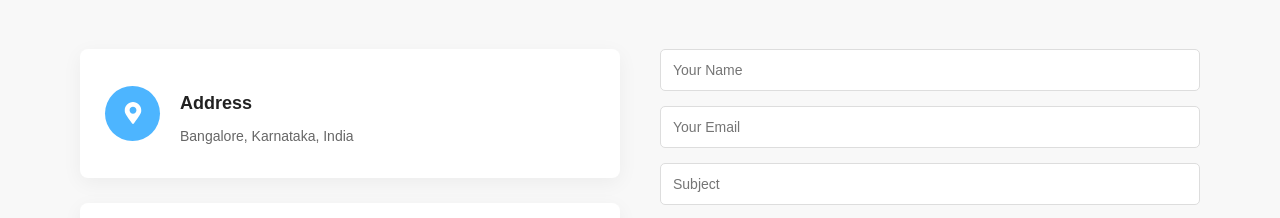
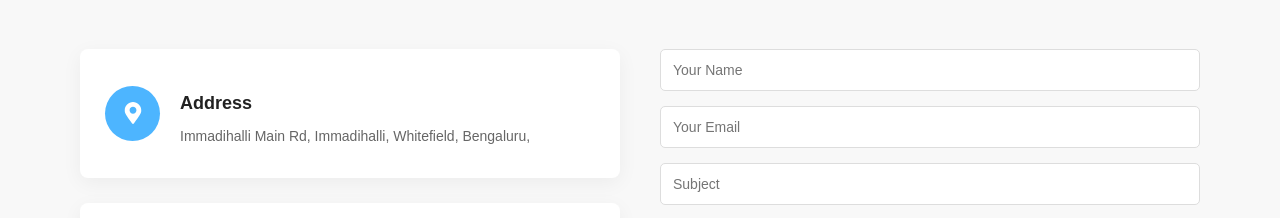
Before and after one commit to devfrontlinetech/bangalorerccpipes, a React (Create React App) app: page / in a window 1280 px wide. Shown: the part 6080-6298 px from the top of the page. Built offline with nearby package versions, Linux system fonts and the light colour scheme.

Commit message:
modified

```diff
--- a/src/components/home/contact.jsx
+++ b/src/components/home/contact.jsx
@@ -23,7 +23,7 @@ const Contact = () => {
 
             <div className="contact-text">
               <h4>Address</h4>
-              <p>Bangalore, Karnataka, India</p>
+              <p>Immadihalli Main Rd, Immadihalli, Whitefield, Bengaluru, </p>
             </div>
           </div>
 
```
